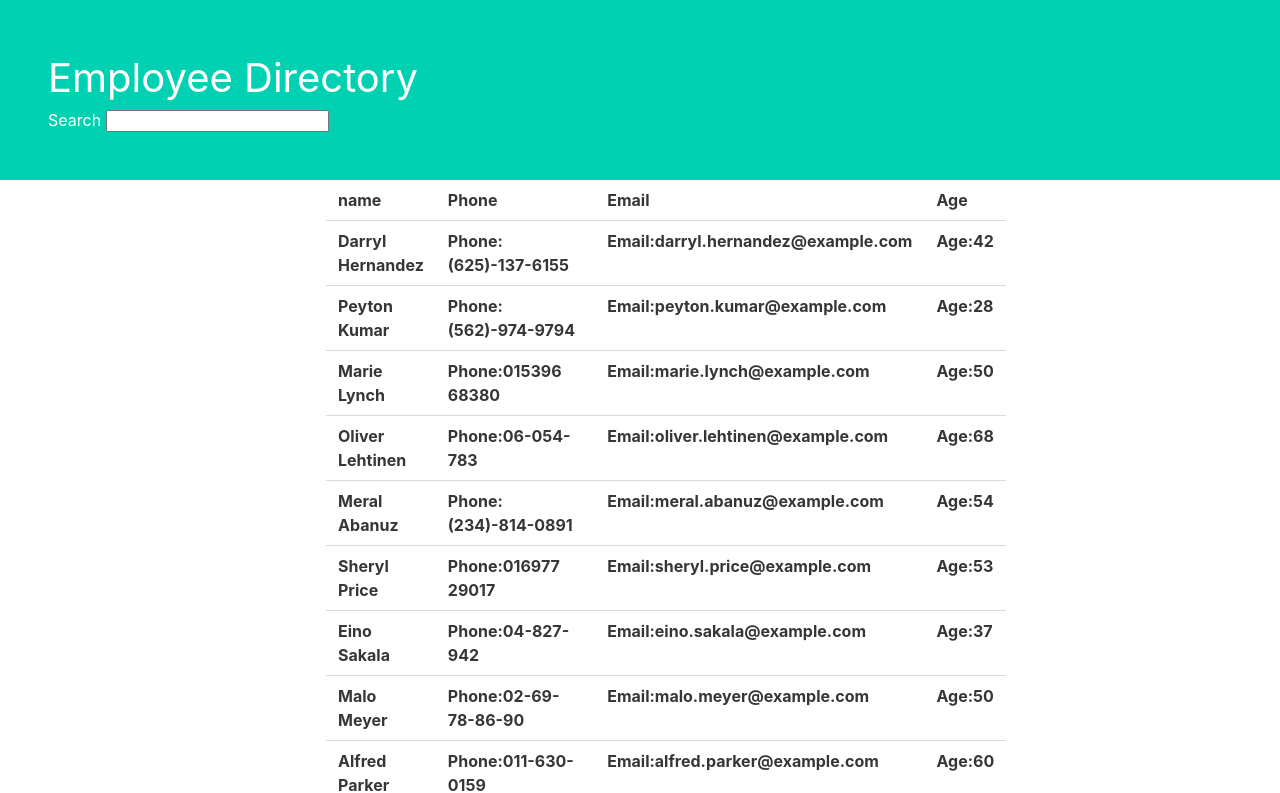
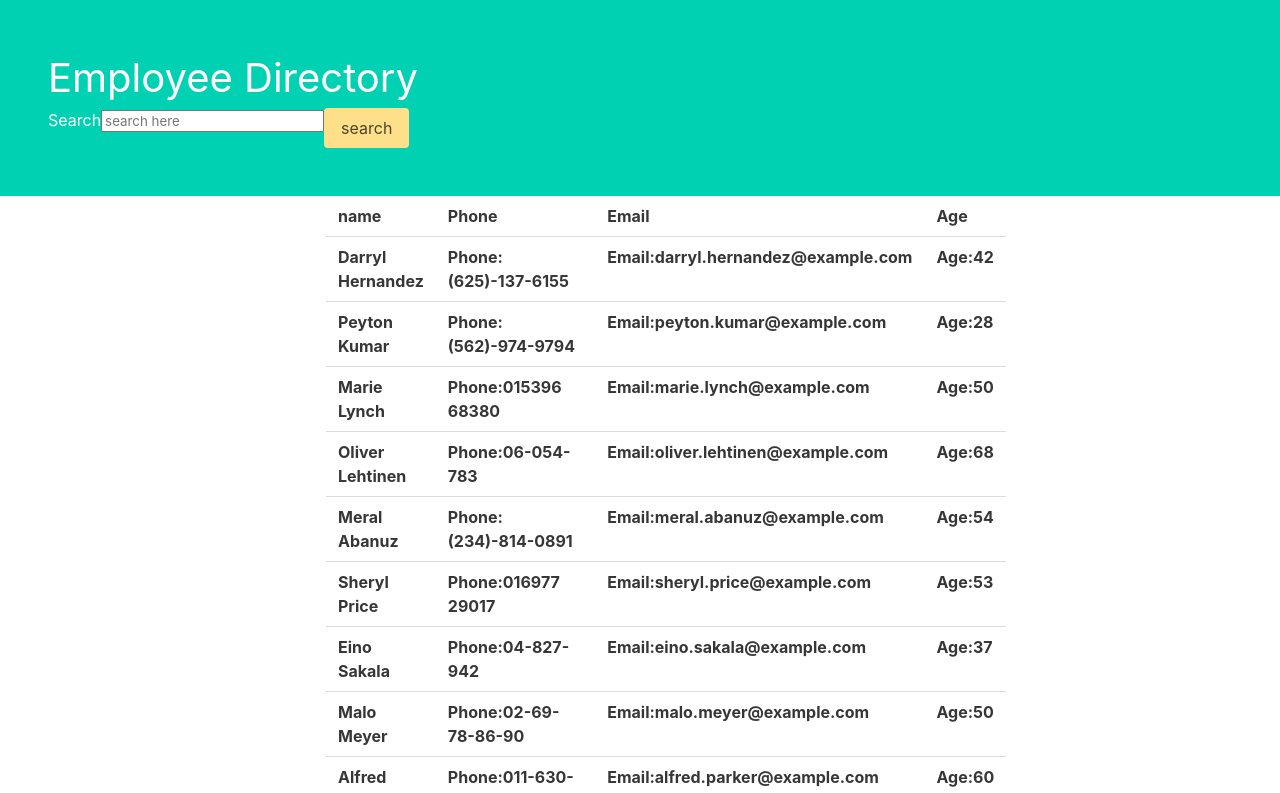
Before and after one commit to JTLaMarre/EmployeeDirectory, a React (Create React App) app in the folder directory/: page / in a window 1280 px wide. Shown: the top 793 px of the page. Built offline with nearby package versions, Linux system fonts and the light colour scheme.

Commit message:
working on search function added button to layout

```diff
--- a/directory/src/App.js
+++ b/directory/src/App.js
@@ -8,10 +8,27 @@ import employees from './employees.json'
 class App extends Component {
 
   state= {
-employees
+employees,
+searched: ""
   }
 
+  handleInputChange = event => {
 
+    let value = event.target.value;
+    const name = event.target.name;
+
+    this.setState({
+      [name]: value
+    });
+  };
+
+
+searchforEmployee = name => {
+  // Filter this.state.friends for friends with an id not equal to the id being removed
+  const emploees = this.state.employeess.filter(employee => employee.name === name);
+  // Set this.state.friends equal to the new friends array
+  this.setState({ employees});
+};
 
 
   render(){
@@ -20,12 +37,24 @@ employees
     <div className="hero is-primary">
     <div className="hero-body">
       <h1 className="is-size-2"> Employee Directory</h1>
-     <a>Search <input type="text"></input></a>
+     <span>Search
+     <input
+     type="text"
+     value ={this.state.searched}
+     onChange={this.handleInputChange}
+     placeholder="search here"
+     >
+    </input>
+    <button className="button is-warning">
+      search
+    </button>
+     </span>
     </div>
     </div>
     <div className="columns is-centered">
       <div className="column is-half">
                 <table className="table">
+                <tbody>
                 <tr>
                   <th>name</th>
                   <th>Phone</th>
@@ -34,12 +63,15 @@ employees
                 </tr>
                 {this.state.employees.map(employee => (
           <EmployeeRow
+            id={employee.login.uuid}
+            key={employee.login.uuid}
             name={employee.name}
             phone={employee.phone}
             email={employee.email}
             age={employee.dob.age}
           />
         ))}
+          </tbody>
 
                 </table>
                 </div>
```
